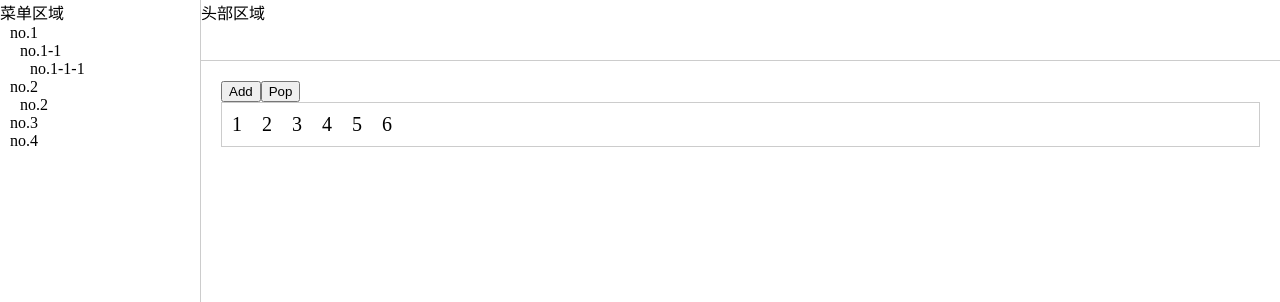
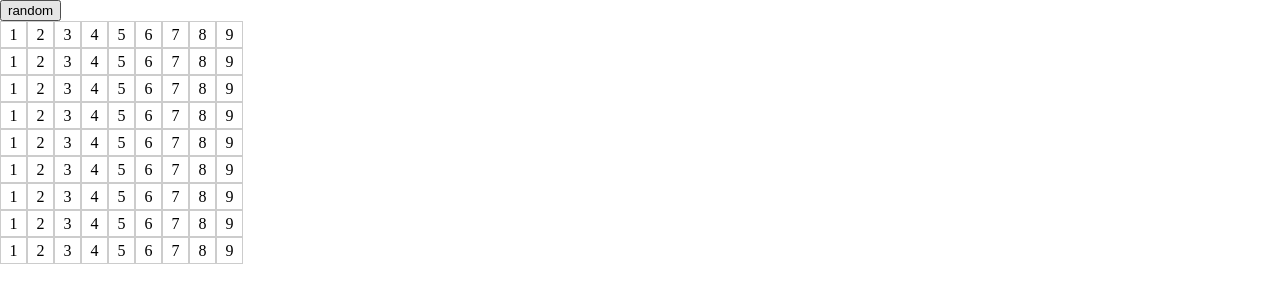
Before and after one commit to celinezhang1024/AllAboutVue, a Vue app in the folder Vue3/vite-project/: page / in a window 1280 px wide. Shown: the top 302 px of the page. Built offline with nearby package versions, Linux system fonts and the light colour scheme.

Commit message:
动态洗牌

```diff
--- a/Vue3/vite-project/package.json
+++ b/Vue3/vite-project/package.json
@@ -11,9 +11,11 @@
   "dependencies": {
     "animate.css": "^4.1.1",
     "gsap": "^3.10.4",
+    "lodash": "^4.17.21",
     "vue": "^3.2.37"
   },
   "devDependencies": {
+    "@types/lodash": "^4.14.182",
     "@vitejs/plugin-vue": "^3.0.0",
     "less": "^4.1.3",
     "less-loader": "^11.0.0",
--- a/Vue3/vite-project/src/App.vue
+++ b/Vue3/vite-project/src/App.vue
@@ -14,7 +14,7 @@
     <!-- 高级功能 -->
     <!-- <LifeCycleVue v-if="flag" />
     <button @click="unLoadLifeCycle">加载/卸载组件</button> -->
-    <Layout/>
+    <!-- <Layout/>   -->
     <!-- 异步组件，打包时会拆开-->
     <!-- <Suspense>
       <template #default>
@@ -24,6 +24,7 @@
         <div>loading...</div>
       </template>
     </Suspense> -->
+    <DynamicCard/>
 
   </div>
 </template>
@@ -43,6 +44,7 @@
   // 高级功能
   import LifeCycleVue from "./components/Advanced/LifeCycle.vue" // + 配合生命周期的代码
   import Layout from "./components/Advanced/Layout/Index.vue"
+  import DynamicCard from "./components/Advanced/DynamicCard/Index.vue" // 洗牌动画效果
 
   const API = defineAsyncComponent(()=> import("./components/Advanced/API/Index.vue"))
 
--- /dev/null
+++ b/Vue3/vite-project/src/components/Advanced/DynamicCard/Index.vue
@@ -0,0 +1,38 @@
+<!-- 动态洗牌的效果 -->
+<template>
+   <div>
+        <button @click="random">random</button>
+       <transition-group move-class="moveAni" class="wraps" tag="div">
+           <div class="items" :key="item.id" v-for="item in list">{{item.number}}</div>
+       </transition-group>
+   </div>
+</template>
+
+<script setup lang='ts'>
+import {ref} from 'vue'
+import _ from 'lodash'
+
+// 随机使用lodash._shuffle()方法
+// npm install lodash -S
+// npm install @types/lodash --save-dev
+let list = ref(Array.apply(null,{length:81} as number[]).map((_,index)=>{
+    return {
+        id:index,
+        number:(index % 9) + 1
+    }
+}))
+const random = ()=>{
+    list.value = _.shuffle(list.value)
+}
+
+</script>
+
+<style scoped lang='less'>
+.wraps{
+    display:flex;flex-wrap: wrap; width: calc(25px * 10 + 9px);
+    .items{width:25px;height:25px;border:1px solid #ccc;display:flex;justify-content: center;align-items: center;}
+}
+.moveAni{
+    transition: all 1s;
+}
+</style>
```
Also changed, not shown: 2 other files (tests, documents, lock files or other folders).
